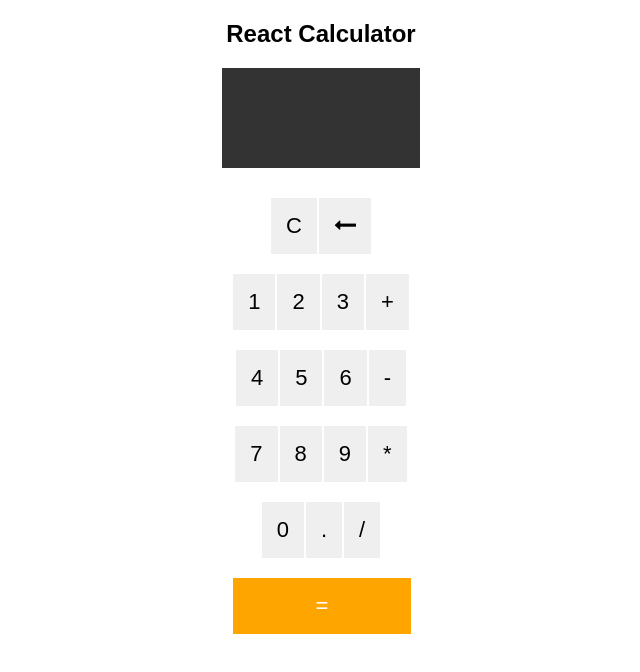
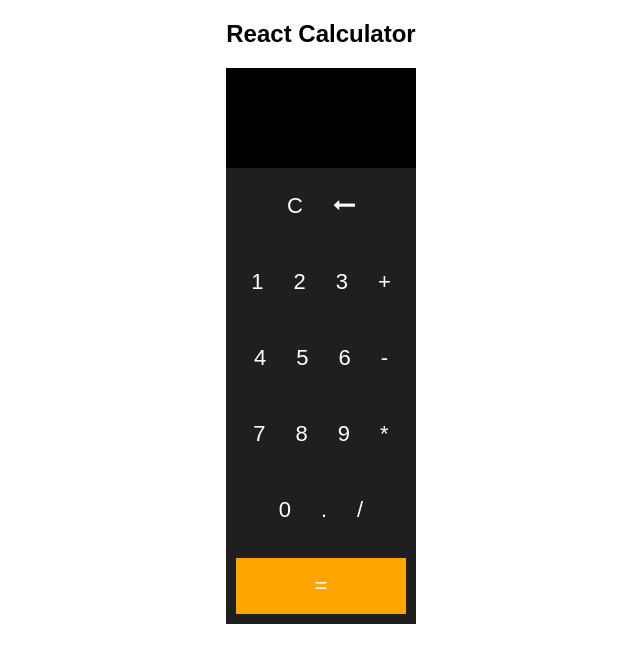
Before and after one commit to ZakkaryV/react-calculator, a React (Create React App) app: page / in a window 1280 px wide. Shown: the top 672 px of the page, without its empty margins (319-959 px from the left). Built offline with nearby package versions, Linux system fonts and the light colour scheme.

Commit message:
Add styles to look like reference

```diff
--- a/src/App.css
+++ b/src/App.css
@@ -17,14 +17,20 @@ body {
 
 .button-container div {
   padding: 10px;
+  background-color: #1f1f1f;
 }
 
 button {
   padding: 15px;
-  margin: 0px 1px;
   font-size: 22px;
   outline: none;
   border: none;
+  background-color: #1f1f1f;
+  color: white;
+}
+
+button:hover {
+  background-color: #353535;
 }
 
 .equals-btn {
@@ -38,8 +44,7 @@ button {
   justify-content: center;
   flex-direction: column;
   align-items: center;
-  margin-bottom: 20px;
-  background-color: rgba(0,0,0,0.8);
+  background-color: black;
   color: white;
   height: 100px;
   font-size: 36px;
@@ -52,6 +57,7 @@ button {
 .operations {
   padding: 0px 10px;
   font-size: 13px;
+  color: #999999;
 }
 
 .operation {
```
